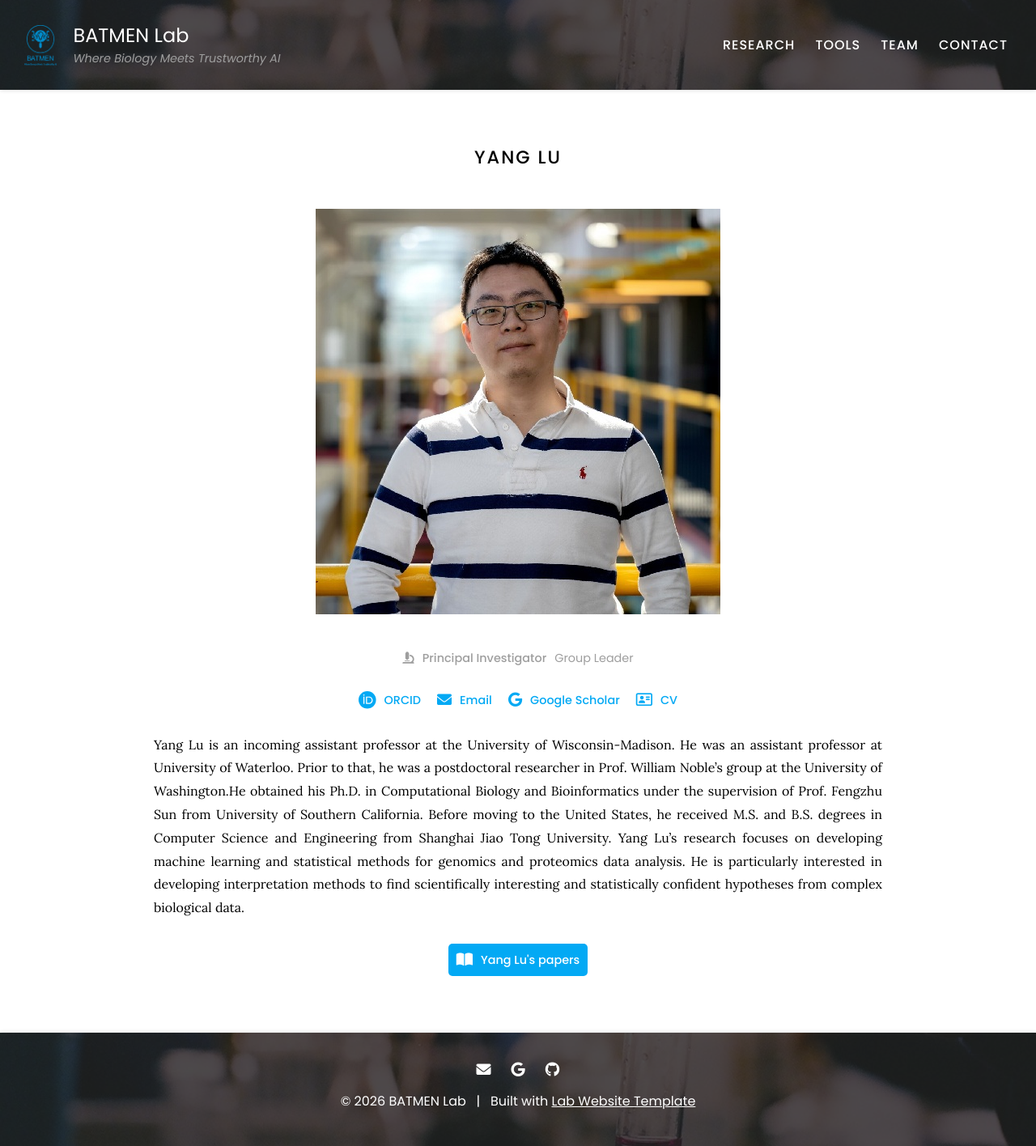
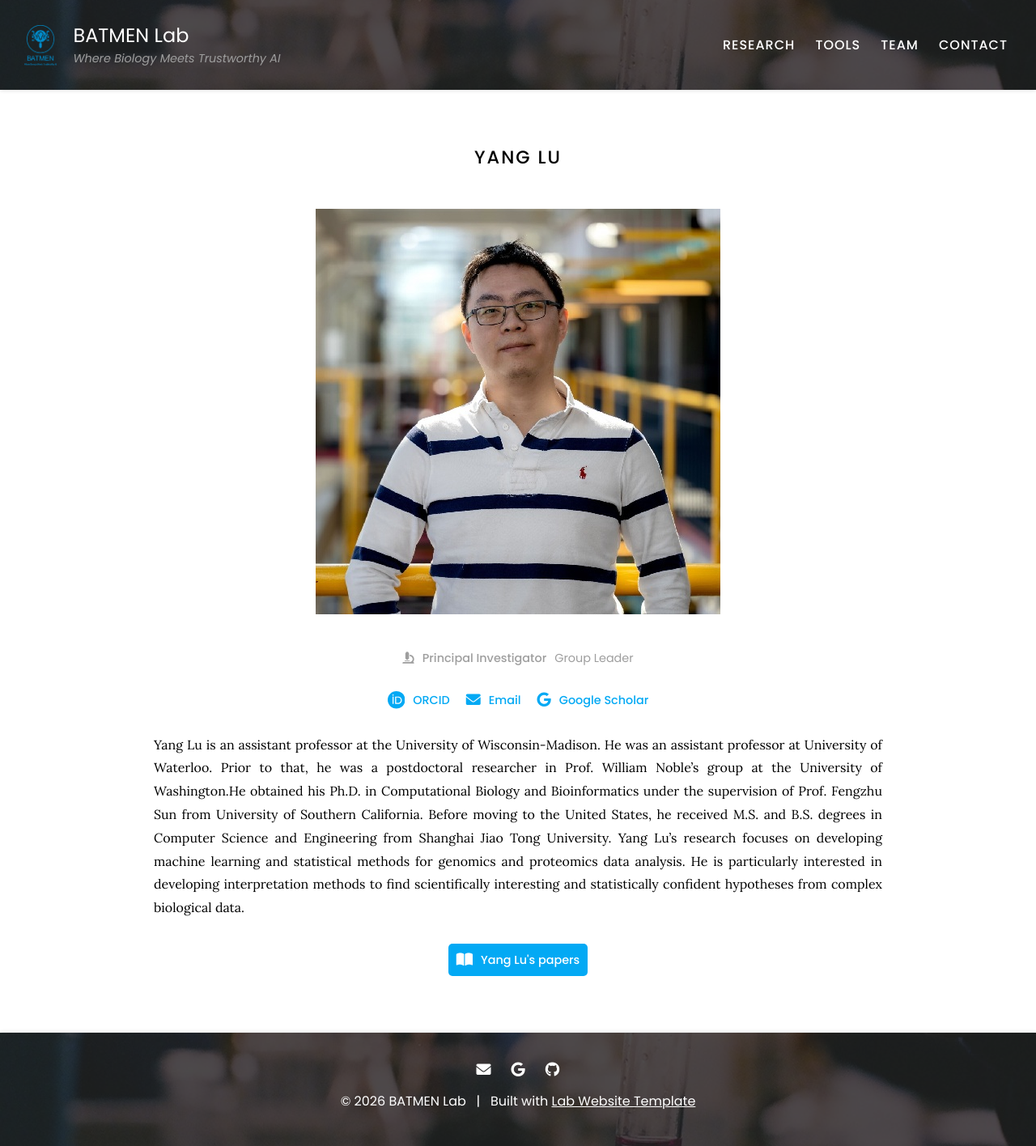
Before and after one commit to batmen-lab/batmen-lab.github.io, a Jekyll site: the page built from _members/yang-lu.md, in a window 1280 px wide. Shown: the whole page at 81% size. Built offline with Jekyll 4.4.1, drawn with Linux system fonts in a browser that asks for light colours.

```diff
--- a/_members/yang-lu.md
+++ b/_members/yang-lu.md
@@ -13,7 +13,6 @@
   orcid: 0000-0003-1686-5917
   email: ylu97@wisc.edu
   google-scholar: C4CLJQgAAAAJ
-  resume: files/cv_yanglu.pdf
 ---
 
-Yang Lu is an incoming assistant professor at the University of Wisconsin-Madison. He was an assistant professor at University of Waterloo. Prior to that, he was a postdoctoral researcher in Prof. William Noble's group at the University of Washington.He obtained his Ph.D. in Computational Biology and Bioinformatics under the supervision of Prof. Fengzhu Sun from University of Southern California. Before moving to the United States, he received M.S. and B.S. degrees in Computer Science and Engineering from Shanghai Jiao Tong University. Yang Lu's research focuses on developing machine learning and statistical methods for genomics and proteomics data analysis. He is particularly interested in developing interpretation methods to find scientifically interesting and statistically confident hypotheses from complex biological data.
+Yang Lu is an assistant professor at the University of Wisconsin-Madison. He was an assistant professor at University of Waterloo. Prior to that, he was a postdoctoral researcher in Prof. William Noble's group at the University of Washington.He obtained his Ph.D. in Computational Biology and Bioinformatics under the supervision of Prof. Fengzhu Sun from University of Southern California. Before moving to the United States, he received M.S. and B.S. degrees in Computer Science and Engineering from Shanghai Jiao Tong University. Yang Lu's research focuses on developing machine learning and statistical methods for genomics and proteomics data analysis. He is particularly interested in developing interpretation methods to find scientifically interesting and statistically confident hypotheses from complex biological data.
```
Also changed, not shown: _members/han-zhou.md (+0 -1 lines).
